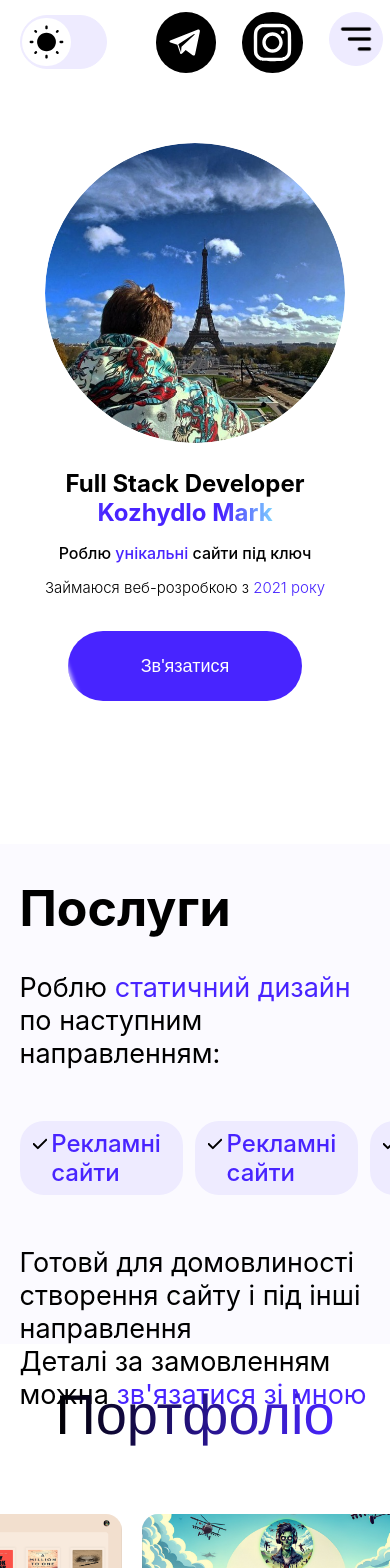
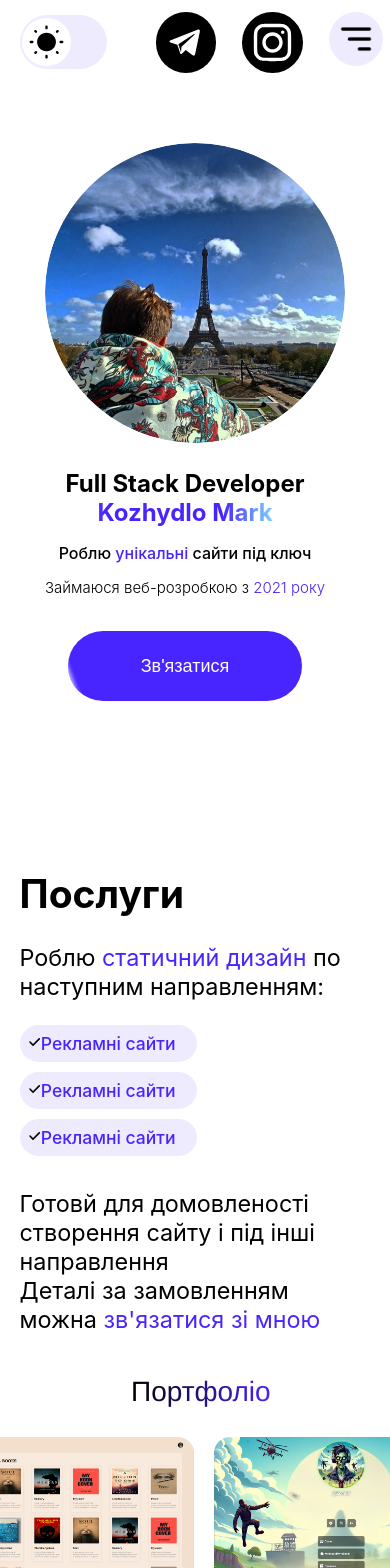
Before and after one commit to kozhydlo/kozhydlo.github.io, a React (Create React App) app: page / in a window 390 px wide. Shown: the top 1568 px of the page. Built offline with nearby package versions, Linux system fonts and the light colour scheme.

Commit message:
service-block and portfolio

```diff
--- a/src/AllGallery.js
+++ b/src/AllGallery.js
@@ -1,9 +1,23 @@
-import React from 'react';
+import React, { useEffect, useRef, useState } from 'react'
 import Carousel from './Carosel';
 
 const AllGallery = () => {
+    const [isPortrait, setIsPortrait] = useState(
+		window.innerWidth > window.innerHeight
+	)
+
+	useEffect(() => {
+		const handleResize = () => {
+			setIsPortrait(window.innerWidth > window.innerHeight)
+		}
+		window.addEventListener('resize', handleResize)
+		return () => {
+			window.removeEventListener('resize', handleResize)
+		}
+	}, [])
+
     return (
-        <div>
+        <div style={{ pointerEvents: isPortrait ? '' : 'none' }}>
             {/* Ряд каруселі, яка рухається вліво */}
             <Carousel direction="left" />
             {/* Ряд каруселі, яка рухається вправо */}
--- a/src/App.js
+++ b/src/App.js
@@ -5,7 +5,6 @@ import Banners from './Banners.js'
 import InstagramStories from './InstagramStories.js'
 import ModalMenu from './ModalMenu.js'
 import ModalWindow from './ModalWindow.js'
-import Resize from './Resize.js'
 import Review from './Review.js'
 import Theme from './Theme.js'
 import YouTubeDesign from './YouTubeDesign.js'
@@ -305,14 +304,13 @@ function App() {
 				</h2>
 				{isPortrait ? (
 					<p style={{ fontSize: '22px' }}>
-					Ви можете зв'язатися зі мною в Telegram <br /> або Instagram 👇
-				</p>
+						Ви можете зв'язатися зі мною в Telegram <br /> або Instagram 👇
+					</p>
 				) : (
 					<p style={{ fontSize: '33px' }}>
-					Ви можете зв'язатися зі мною в Telegram <br /> або Instagram 👇
-				</p>
+						Ви можете зв'язатися зі мною в Telegram <br /> або Instagram 👇
+					</p>
 				)}
-
 			</ModalWindow>
 
 			{isPortrait ? (
@@ -362,131 +360,80 @@ function App() {
 				</div>
 			)}
 
-			<div className='service-block' draggable='false' id='services'>
-				<h1 style={{ fontSize: '50px' }}>Послуги</h1>
-				<p style={{ fontSize: '27px' }}>
+			<div
+				className={isPortrait ? 'service-block' : 'service-block mobile'}
+				draggable='false'
+				id='services'
+			>
+				<h1 style={{ fontSize: isPortrait ? '50px' : '10vw' }}>Послуги</h1>
+				<p style={{ fontSize: isPortrait ? '27px' : '6vw' }}>
 					Роблю
 					<span style={{ color: '#4824ff' }}> статичний дизайн </span> по
 					наступним направленням:
 				</p>
 
-				<div style={{ display: 'flex' }}>
-					<p className='tag'>
+				<div style={{ display: isPortrait ? 'flex' : '' }}>
+					<p className={isPortrait ? 'tag' : 'tag mobile'}>
 						<span
-							className={
+							className={`tag-icon ${
 								theme === 'light' ? 'tag-icon icon-dark' : 'tag-icon icon-light'
-							}
-						></span>{' '}
+							} ${isPortrait ? '' : 'mobile'}`}
+						></span>
 						Рекламні сайти
 					</p>
-
-					<p className='tag'>
+					<p className={isPortrait ? 'tag' : 'tag mobile'}>
 						<span
-							className={
+							className={`tag-icon ${
 								theme === 'light' ? 'tag-icon icon-dark' : 'tag-icon icon-light'
-							}
-						></span>{' '}
+							} ${isPortrait ? '' : 'mobile'}`}
+						></span>
 						Рекламні сайти
 					</p>
-					<p className='tag'>
+					<p className={isPortrait ? 'tag' : 'tag mobile'}>
 						<span
-							className={
+							className={`tag-icon ${
 								theme === 'light' ? 'tag-icon icon-dark' : 'tag-icon icon-light'
-							}
-						></span>{' '}
-						Рекламні сайти
-					</p>
-					<p className='tag'>
-						<span
-							className={
-								theme === 'light' ? 'tag-icon icon-dark' : 'tag-icon icon-light'
-							}
-						></span>{' '}
-						Рекламні сайти
-					</p>
-					<p className='tag'>
-						<span
-							className={
-								theme === 'light' ? 'tag-icon icon-dark' : 'tag-icon icon-light'
-							}
-						></span>{' '}
-						Рекламні сайти
-					</p>
-					<p className='tag'>
-						<span
-							className={
-								theme === 'light' ? 'tag-icon icon-dark' : 'tag-icon icon-light'
-							}
-						></span>{' '}
+							} ${isPortrait ? '' : 'mobile'}`}
+						></span>
 						Рекламні сайти
 					</p>
 				</div>
 
-				<p style={{ fontSize: '27px' }}>
-					Готовй для домовлиності створення сайту і під інші направлення <br />{' '}
+				<p style={{ fontSize: isPortrait ? '27px' : '6vw' }}>
+					Готовй для домовленості створення сайту і під інші направлення <br />
 					Деталі за замовленням можна{' '}
 					<span
 						style={{ color: '#4824ff', cursor: 'pointer' }}
 						onClick={handleOpenModal}
 					>
-						{' '}
 						зв'язатися зі мною
 					</span>
 				</p>
 			</div>
 
 			<div className='portfolio-block' id='portfolio'>
-				<div className='first-block'>
-					<h1 className='main-title'>Портфоліо</h1>
-					<div style={{ position: 'absolute', marginLeft: '-620px' }}>
-						<p className='gradient-part-one'></p>
-						<p className='title-border'>Портф</p>
+				<div className={isPortrait ? 'first-block' : 'first-block mobile'}>
+					<h1 className={isPortrait ? 'main-title' : 'main-title mobile'}>Портфоліо</h1>
+					<div style={{ position: 'absolute', marginLeft: isPortrait ? '-620px' : '-80vw' }}>
+						<p className={isPortrait ? 'gradient-part-one' : 'gradient-part-one mobile'}></p>
+						{isPortrait ? (
+							<p className='title-border'>Портф</p> )
+						: (
+							<p className='title-border mobile'>Пор</p>
+						)}
 					</div>
-					<div style={{ position: 'absolute', marginLeft: '580px' }}>
-						<p className='gradient-part-two'></p>
-						<p className='title-border'>Фоліо</p>
+					<div style={{ position: 'absolute', marginLeft: isPortrait ? '580px' : '80vw' }}>
+						<p className={ isPortrait ? 'gradient-part-two' : 'gradient-part-two mobile'}></p>
+						{isPortrait ? (
+							<p className='title-border'>фоліо</p> )
+						: (
+							<p className='title-border mobile'>ліо</p>
+						)}
 					</div>
 					{/* <img className='array-icon' src={arrayIcon} draggable='false' /> */}
 				</div>
 
-				<div
-					style={{
-						display: 'flex',
-						justifyContent: 'center',
-						marginBottom: '20px',
-					}}
-				>
-					{/* <p
-						className={`tag ${selectedCategory === 'All' ? 'seclected' : ''}`}
-						onClick={() => setSelectedCategory('All')}
-					>
-						Всі роботи
-					</p>
-					<p
-						className={`tag ${
-							selectedCategory === 'Banners' ? 'seclected' : ''
-						}`}
-						onClick={() => setSelectedCategory('Banners')}
-					>
-						Баннери
-					</p>
-					<p
-						className={`tag ${
-							selectedCategory === 'YouTubeDesign' ? 'seclected' : ''
-						}`}
-						onClick={() => setSelectedCategory('YouTubeDesign')}
-					>
-						Дизайн YouTube
-					</p>
-					<p
-						className={`tag ${
-							selectedCategory === 'InstagramStories' ? 'seclected' : ''
-						}`}
-						onClick={() => setSelectedCategory('InstagramStories')}
-					>
-						Insagram Stories
-					</p> */}
-				</div>
+
 
 				<div
 					className='content'
--- a/src/Carosel.css
+++ b/src/Carosel.css
@@ -14,6 +14,10 @@
 	height: 200px;
 	border-radius: 16px;
 	margin: 10px
+}
+
+.carousel-image.mobile {
+	height: 175px;
 }
 
 /* .carousel-image:hover {
--- a/src/Carosel.js
+++ b/src/Carosel.js
@@ -1,10 +1,25 @@
-import React, { useRef, useEffect, useState } from 'react';
+import React, { useEffect, useRef, useState } from 'react'
 import './Carosel.css';
 
 const importAll = (r) => r.keys().map(r);
 const images = importAll(require.context('./assets/all', false, /\.(png|jpe?g|svg)$/));
 
 const Carousel = ({ direction }) => {
+    const [isPortrait, setIsPortrait] = useState(
+		window.innerWidth > window.innerHeight
+	)
+
+	useEffect(() => {
+		const handleResize = () => {
+			setIsPortrait(window.innerWidth > window.innerHeight)
+		}
+		window.addEventListener('resize', handleResize)
+		return () => {
+			window.removeEventListener('resize', handleResize)
+		}
+	}, [])
+
+
     const carouselRef = useRef(null);
     const [isHovered, setIsHovered] = useState(false);
     const [modalImage, setModalImage] = useState(null);
@@ -42,7 +57,7 @@ const Carousel = ({ direction }) => {
                         key={index}
                         src={image}
                         alt={`carousel-item-${index}`}
-                        className="carousel-image"
+                        className={ isPortrait ? "carousel-image" : "carousel-image mobile"}
                         onClick={() => setModalImage(image)}
                     />
                 ))}
--- a/src/index.css
+++ b/src/index.css
@@ -362,24 +362,20 @@ header a:hover {
 }
 
 
-.service-block {
-	height: 500px;
-	margin-left: -5vw;
-	margin-right: -5vw;
-	padding: 0 5vw;
-	background: var(--service-background);
-	align-content: center;
-}
-
 .service-block .tag {
-	display: flex;
+	display: inline-flex;
 	font-size: 24px;
 	font-weight: 500;
 	background: var(--main-elements-color);
 	color: var(--tag-text-color);
-	margin: 0 12 0 0;
+	margin: 0 12px 0 0;
 	padding: 8px 22px 8px 8px;
 	border-radius: 24px;
+}
+
+.service-block .tag.mobile {
+	font-size: 4.5vw;
+	margin-bottom: 10px;
 }
 
 .service-block .tag .tag-icon {
@@ -391,6 +387,10 @@ header a:hover {
 	height: 50px;
 }
 
+.service-block .tag .tag-icon.mobile {
+	height: 38px;
+}
+
 .service-block .icon-dark {
 	content: url('./assets/icons/check.svg');
 }
@@ -399,9 +399,6 @@ header a:hover {
 	content: url('./assets/icons/check-light.svg');
 }
 
-.tag {
-	margin-right: 12px;
-}
 
 .portfolio-block {
 	height: auto;
@@ -413,6 +410,10 @@ header a:hover {
 	align-items: center;
 }
 
+.portfolio-block .first-block.mobile {
+	margin-top: 5vw;
+}
+
 .portfolio-block .main-title {
 	font-size: 56px;
 	font-family: 'Franklin Gothic Medium', 'Arial Narrow', Arial, sans-serif;
@@ -420,6 +421,12 @@ header a:hover {
 	background: linear-gradient(to right, var(--main-text-color), #4824ff);
 	color: transparent;
 	background-clip: text;
+}
+
+.portfolio-block .main-title.mobile {
+	font-size: 28px;
+	margin-left: 3vw;
+	z-index: 1;
 }
 
 .portfolio-block .array-icon {
@@ -443,6 +450,10 @@ header a:hover {
 		1px 1px 0 var(--main-border-color);
 }
 
+.portfolio-block .title-border.mobile {
+	font-size: 28px;
+}
+
 .gradient-part-one {
 	position: absolute;
 	background: linear-gradient(to right, transparent, var(--main-background));
@@ -451,12 +462,22 @@ header a:hover {
 	width: 200px;
 }
 
+.gradient-part-one.mobile {
+	width: 18vw;
+	height: 10vw;
+}
+
 .gradient-part-two {
 	position: absolute;
 	background: linear-gradient(to left, transparent, var(--main-background));
 	color: white;
 	height: 70px;
 	width: 200px;
+}
+
+.gradient-part-two.mobile {
+	width: 18vw;
+	height: 10vw;
 }
 
 .portfolio-block .tag {
@@ -471,6 +492,10 @@ header a:hover {
 	cursor: pointer;
 	transition: 0.5s ease-in-out;
 	padding-left: 15px;
+}
+
+.portfolio-block .tag.mobile {
+	font-size: 15px;
 }
 
 .portfolio-block .tag:hover {
```
